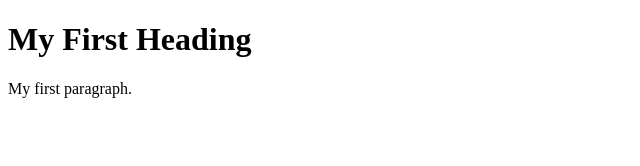
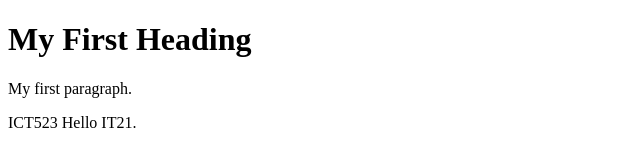
Before and after one commit to chousg/ICT523, a plain HTML site: page index.html in a window 1280 px wide. Shown: the whole page, without its empty margins (0-640 px from the left). Drawn offline with Linux system fonts and the light colour scheme.

Commit message:
Update index.html

```diff
--- a/index.html
+++ b/index.html
@@ -7,6 +7,6 @@
 
 <h1>My First Heading</h1>
 <p>My first paragraph.</p>
-
+<p>ICT523 Hello IT21.</p>
 </body>
 </html>
```
